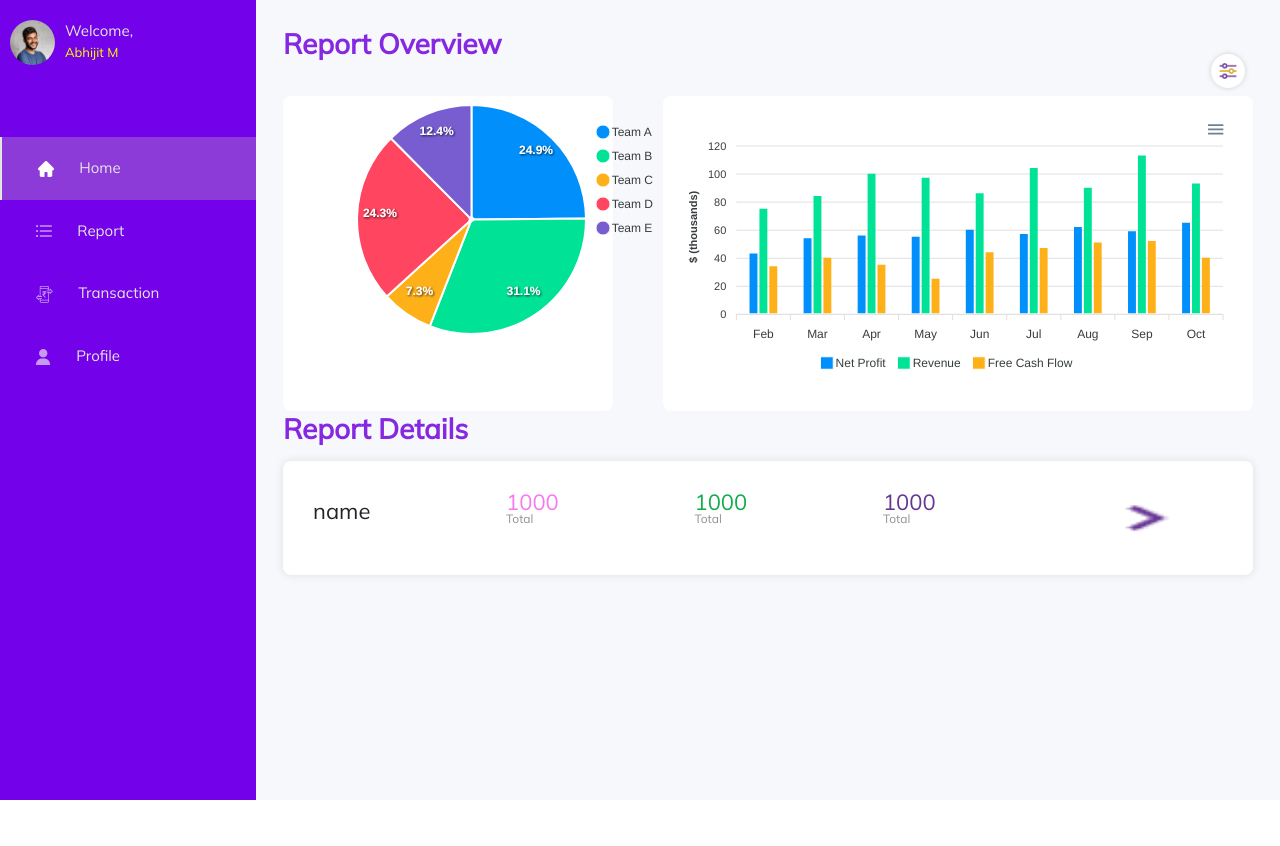
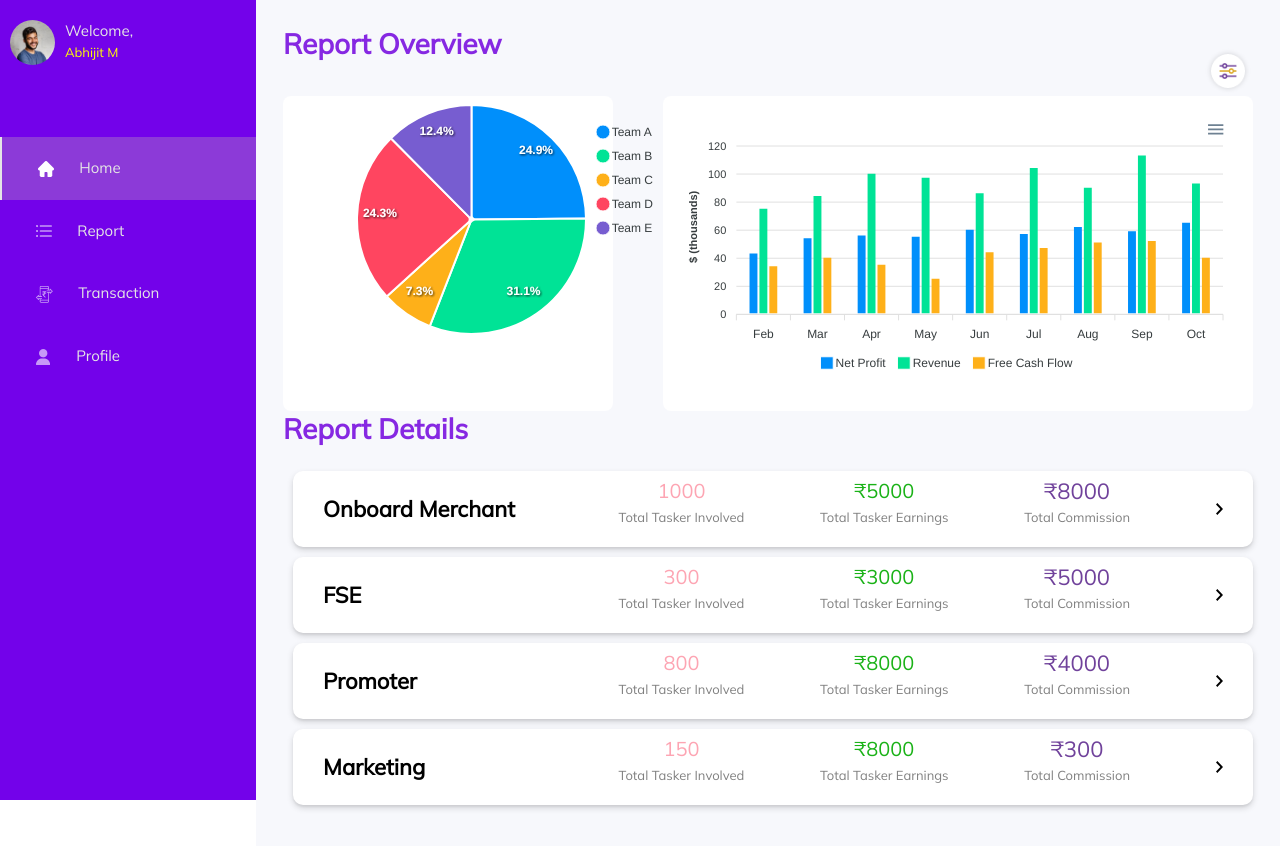
Before and after one commit to mayurpaunipagar/taskmo-manpower-dashboard-assign4, a React (Create React App) app: page /report in a window 1280 px wide. Both pictures are taken after a click on the button "LOGIN". Before the commit the page ends 800 px from the top, so only its background shows below. Built offline with nearby package versions, Linux system fonts and the light colour scheme.

Commit message:
myReport style updated

```diff
--- a/src/component/myReport/index.js
+++ b/src/component/myReport/index.js
@@ -1,4 +1,5 @@
 import "./style.css";
+import { reportDetails } from "./../../dataset";
 import React, { useState, useEffect } from "react";
 import Chart from "react-apexcharts";
 import { Link } from "react-router-dom";
@@ -136,7 +137,39 @@ function MyReport() {
       </div>
       <div className="table">
         <Link to="/report/1">
-          <div className="card_body3">
+          {reportDetails.map(
+            (
+              {
+                name,
+                totalTaskerInvolved,
+                totalTaskerEarnings,
+                totalCommission,
+              },
+              idx
+            ) => {
+              return (
+                <>
+                  <div className="report-details-card">
+                    <div className="rd-name">{name}</div>
+                    <div className="rd-mycol">
+                      <div className="totalTasker">{totalTaskerInvolved}</div>
+                      <div className="grayText rd-style">Total Tasker Involved</div>
+                    </div>
+                    <div className="rd-mycol ">
+                      <div className="totalTaskerEarnStyle money">&#8377;{totalTaskerEarnings}</div>
+                      <div className="grayText rd-style">Total Tasker Earnings</div>
+                    </div>
+                    <div className="rd-mycol">
+                      <div className="rd-t-commission money">&#8377;{totalCommission}</div>
+                      <div className="grayText rd-style">Total Commission</div>
+                    </div>
+                    <img className="arrowStyle" src={window.location.origin+"/images/arrow.svg"} alt="arrow"/>
+                  </div>
+                </>
+              );
+            }
+          )}
+          {/* <div className="card_body3">
             <p className="col1">name</p>
             <div className="col2">
               <p className="p1">1000</p>
@@ -157,7 +190,7 @@ function MyReport() {
               height="50px"
               width="50px"
             />
-          </div>
+          </div> */}
         </Link>
       </div>
     </div>
--- a/src/component/myReport/style.css
+++ b/src/component/myReport/style.css
@@ -106,3 +106,37 @@
     margin-right: 25px;
     line-height: 3rem;
   }
+  .report-details-card{
+    box-shadow:  0 2px 2px 0 rgba(0, 0, 0, 0.05), 0 3px 6px 0 rgba(0, 0, 0, 0.15);
+    width:75vw;
+    margin:10px;
+    padding:10px;
+    border-radius:10px;
+    background-color: white;
+    display:flex;
+    justify-content: space-between;
+    font-size: revert;
+    color:black;
+  }
+  .rd-mycol{
+    display: flex;
+    flex-direction: column;
+    justify-content: center;
+    align-items: center;
+  }
+  .rd-name{
+    padding: 20px 20px;
+    min-width: 250px;
+    font-weight: bold;
+    font-size: revert;
+  }
+  .rd-style{
+    padding:10px;
+  }
+  .rd-t-commission{
+    color: #70429B;
+  }
+
+  .arrowStyle{
+    padding:20px;
+  }
--- a/src/component/myTransaction/processPath/style.css
+++ b/src/component/myTransaction/processPath/style.css
@@ -15,7 +15,7 @@
 }
 .purpleblueText{
     color: #7302ea;
-    font-size: 10px;
+    font-size: 13px;
 }
 .processPathTextMargin{
     margin-left:0px;
--- a/src/component/myTransaction/style.css
+++ b/src/component/myTransaction/style.css
@@ -28,14 +28,14 @@
     color:#feb36f;
 }
 .totalTasker{
-    color:pink;
+    color:rgb(253, 165, 179);
 }
 .totalTaskerEarnStyle, .commissionEarnStyle, .totalTasker{
     font-size:20px;
 }
 .grayText{
     color:gray;
-    font-size:10px;
+    font-size:13px;
 }
 .tripleDot{
     height:30px;
--- a/src/dataset/index.js
+++ b/src/dataset/index.js
@@ -106,5 +106,32 @@ const homeAllProfiles = [
     status: "Added", // Added, Onboarded, Registered
   },
 ];
-export { homeCardArr, homeAllProfiles };
+
+const reportDetails=[
+  {
+    name:"Onboard Merchant",
+    totalTaskerInvolved:1000,
+    totalTaskerEarnings:5000,
+    totalCommission:8000
+  },
+  {
+    name:"FSE",
+    totalTaskerInvolved:300,
+    totalTaskerEarnings:3000,
+    totalCommission:5000
+  },
+  {
+    name:"Promoter",
+    totalTaskerInvolved:800,
+    totalTaskerEarnings:8000,
+    totalCommission:4000
+  },
+  {
+    name:"Marketing",
+    totalTaskerInvolved:150,
+    totalTaskerEarnings:8000,
+    totalCommission:300
+  }
+]
+export { homeCardArr, homeAllProfiles, reportDetails };
 export default transactions;
```
Also changed, not shown: public/images/arrow.svg (added).
